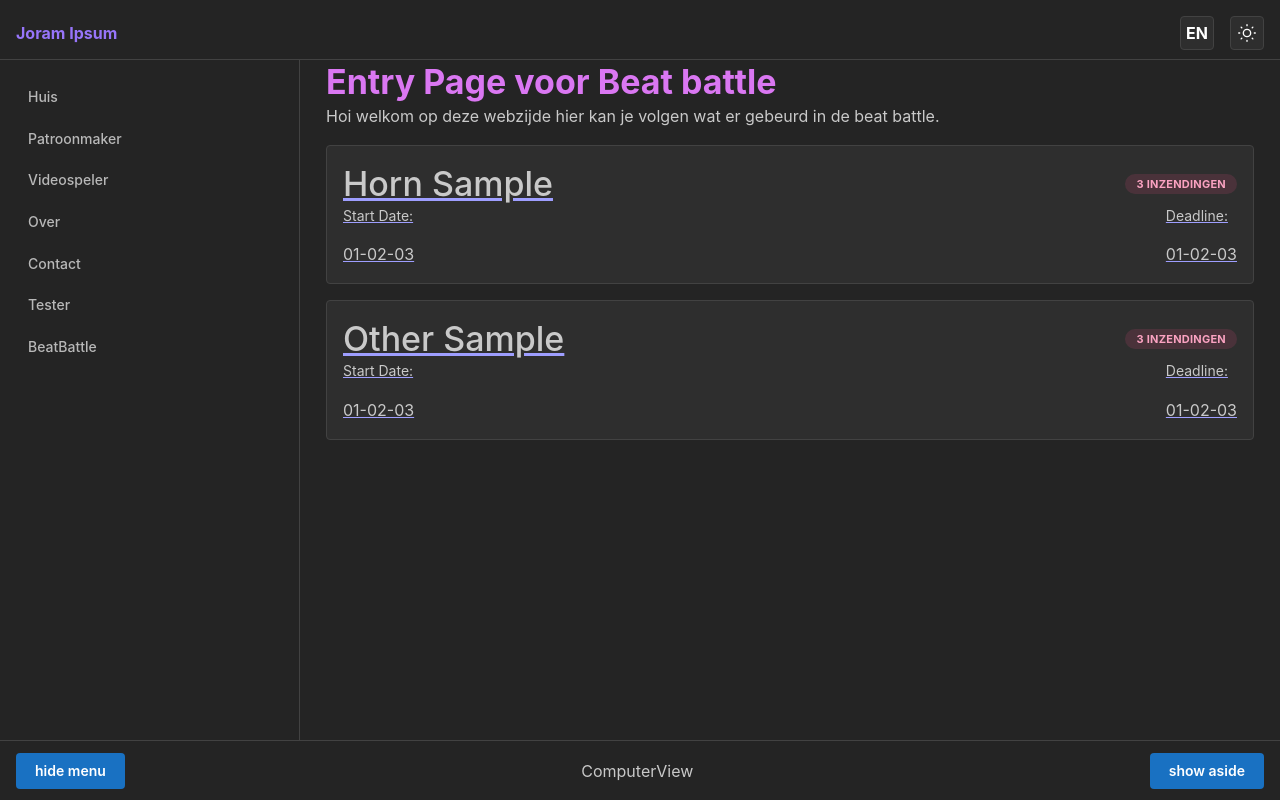
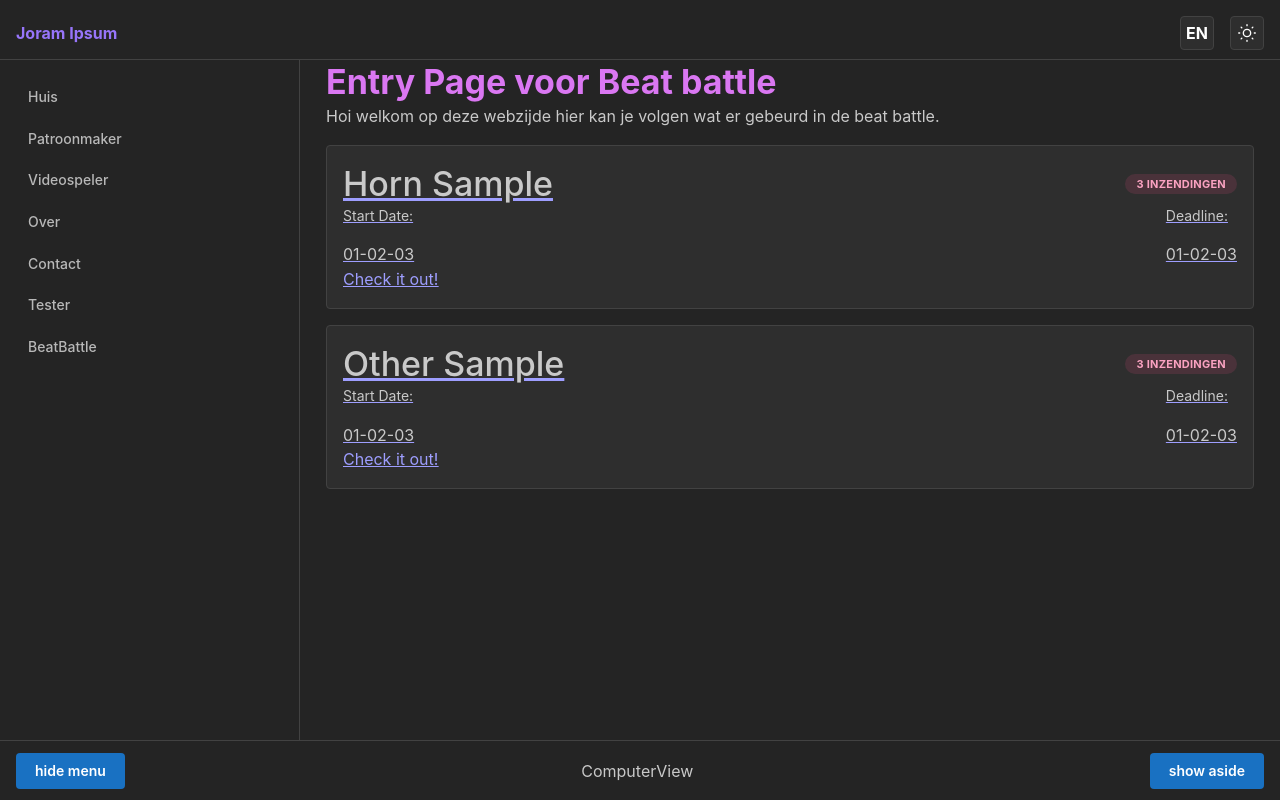
Before and after one commit to Joram3000/joram3000.github.io, a React (Vite) app: page /#/beatbattle in a window 1280 px wide. Built offline with nearby package versions, Linux system fonts and the light colour scheme; no server answers.

Commit message:
add linkie

```diff
--- a/src/pages/beatbattle-page/components/RoundCard.tsx
+++ b/src/pages/beatbattle-page/components/RoundCard.tsx
@@ -1,11 +1,13 @@
 import { Card, Group, Badge, Title, Text, Stack } from "@mantine/core";
 import { contest } from "../../../store/beatbattle/types";
+import { NavLink } from "react-router-dom";
 
 interface RoundCardProps {
   contest: contest;
+  i: number;
 }
 
-const RoundCard: React.FC<RoundCardProps> = ({ contest }) => {
+const RoundCard: React.FC<RoundCardProps> = ({ contest, i }) => {
   return (
     <Card my="md" withBorder>
       <Group justify="space-between">
@@ -27,6 +29,9 @@ const RoundCard: React.FC<RoundCardProps> = ({ contest }) => {
           <Text>{contest.dateAdded}</Text>
         </Stack>
       </Group>
+      <NavLink to={`/beatbattle/${i}`} key={i}>
+        <Text>Check it out!</Text>
+      </NavLink>
     </Card>
   );
 };
```
